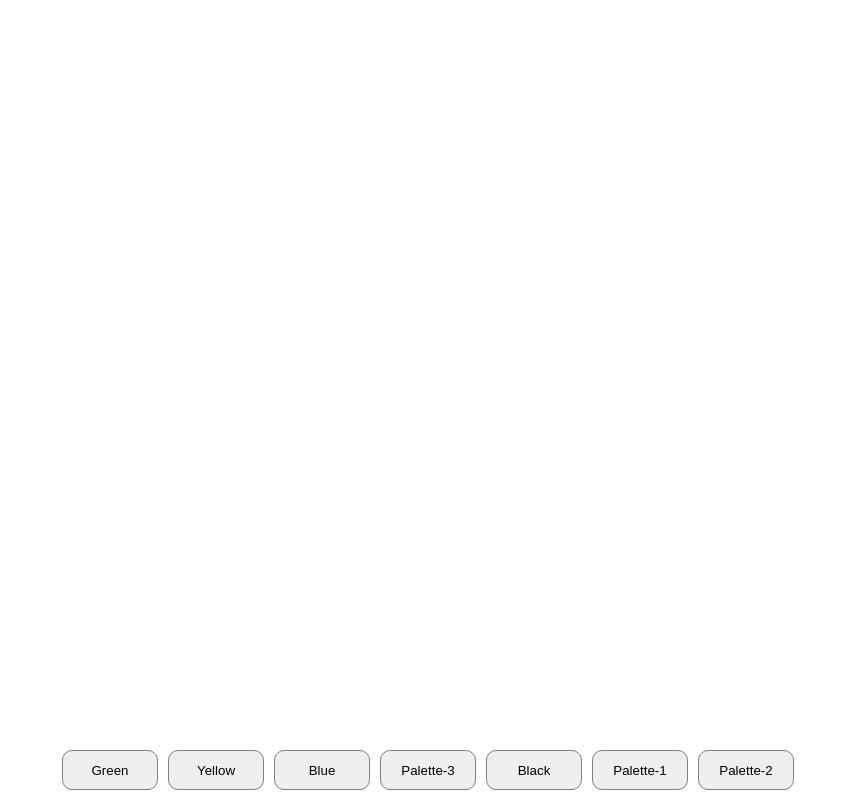
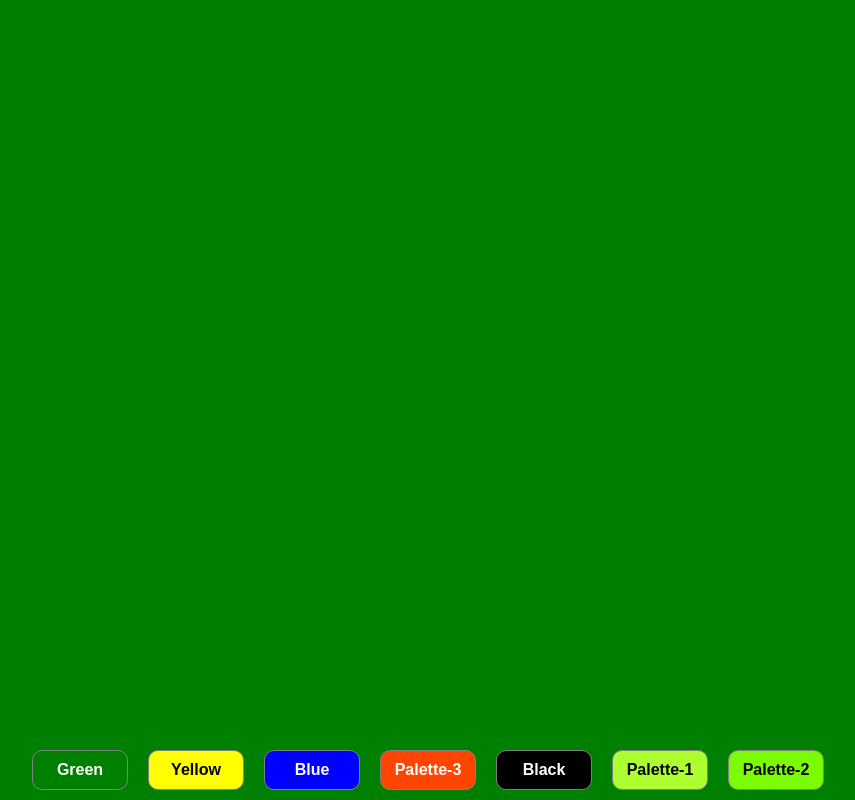
Before and after one commit to Gopal-G0/cohort-projects, a plain HTML site: page bg-colorChanger/index.html in a window 1280 px wide. Both pictures are taken after a click on the button "Green". Shown: the whole page, without its empty margins (212-1067 px from the left). Drawn offline with Linux system fonts and the light colour scheme.

Commit message:
completed all the logic

```diff
--- a/bg-colorChanger/script.js
+++ b/bg-colorChanger/script.js
@@ -0,0 +1,10 @@
+const btnEls = document.querySelectorAll('#btn');
+
+const btnDiv = document.querySelector('.btn-div');
+
+btnDiv.addEventListener('click', (evt) => {
+
+    let colorName = evt.target.className;
+    document.body.style.backgroundColor = colorName;
+
+})
--- a/bg-colorChanger/style.css
+++ b/bg-colorChanger/style.css
@@ -3,7 +3,11 @@
     justify-content: center;
     align-items: center;
     margin-top: 750px;
-    gap: 10px;;
+    gap: 20px;
+}
+
+.btn-span {
+    background-color: yellow;
 }
 
 #btn {
@@ -13,47 +17,47 @@
     border: 1px solid grey;
 }
 
-.Green {
+.green {
     background-color: green;
     color: white;
     font-size: 16px;
     font-weight: bold;
 }
 
-.Yellow {
+.yellow {
     background-color: yellow;
     font-size: 16px;
     font-weight: bold;
 }
 
-.Blue {
+.blue {
     background-color: blue;
     color: white;
     font-size: 16px;
     font-weight: bold;
 }
 
-.orange-red {
+.orangered {
     background-color: orangered;
     color: white;
     font-size: 16px;
     font-weight: bold;
 }
 
-.Black {
+.black {
     background-color: black;
     color: white;
     font-size: 16px;
     font-weight: bold;
 }
 
-.palette-1 {
+.greenyellow {
     background-color: greenyellow;
     font-size: 16px;
     font-weight: bold;
 }
 
-.palette-2 {
+.lawngreen {
     background-color: lawngreen;
     font-size: 16px;
     font-weight: bold;
```
